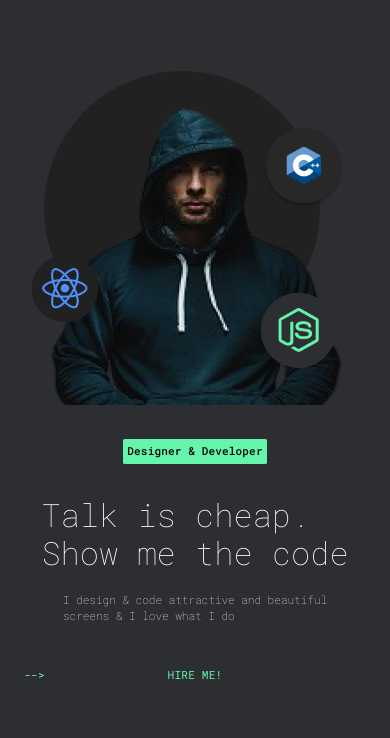
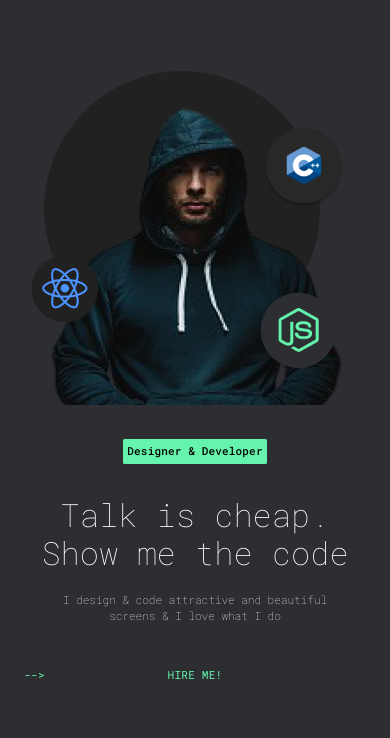
Before and after one commit to gitPiyushhh/portfolio, a website: page view/index.html in a window 390 px wide. Shown: the part 81-819 px from the top of the page. Drawn offline with nearby package versions, Linux system fonts and the light colour scheme; no server answers.

Commit message:
Third commiT

```diff
--- a/view/sass/layout/_header.scss
+++ b/view/sass/layout/_header.scss
@@ -29,7 +29,8 @@
 
       @include flex;
       flex-direction: column;
-      padding-bottom: 15rem;
+      padding-bottom: 5rem;
+      text-align: center;
     }
   }
 
@@ -58,12 +59,21 @@
   &__heading {
     margin-top: 4rem;
     color: var(--white);
+
+    @media (max-width: 768px) {
+      width: 100%;
+      text-align: center;
+    }
   }
 
   &__sub-heading {
     margin-top: 2.4rem;
     line-height: 2rem !important;
     color: var(--white);
+
+    @media (max-width: 768px) {
+      width: 100%;
+    }
   }
 
   &__cta {
@@ -84,6 +94,10 @@
     position: relative;
     overflow: hidden;
     transition: all 0.2s ease;
+
+    @include respond(phone) {
+      display: none;
+    }
 
 
     &::after {
```
Also changed, not shown: view/index.html (+1 -0 lines), view/css/style.css, 1 other file.
